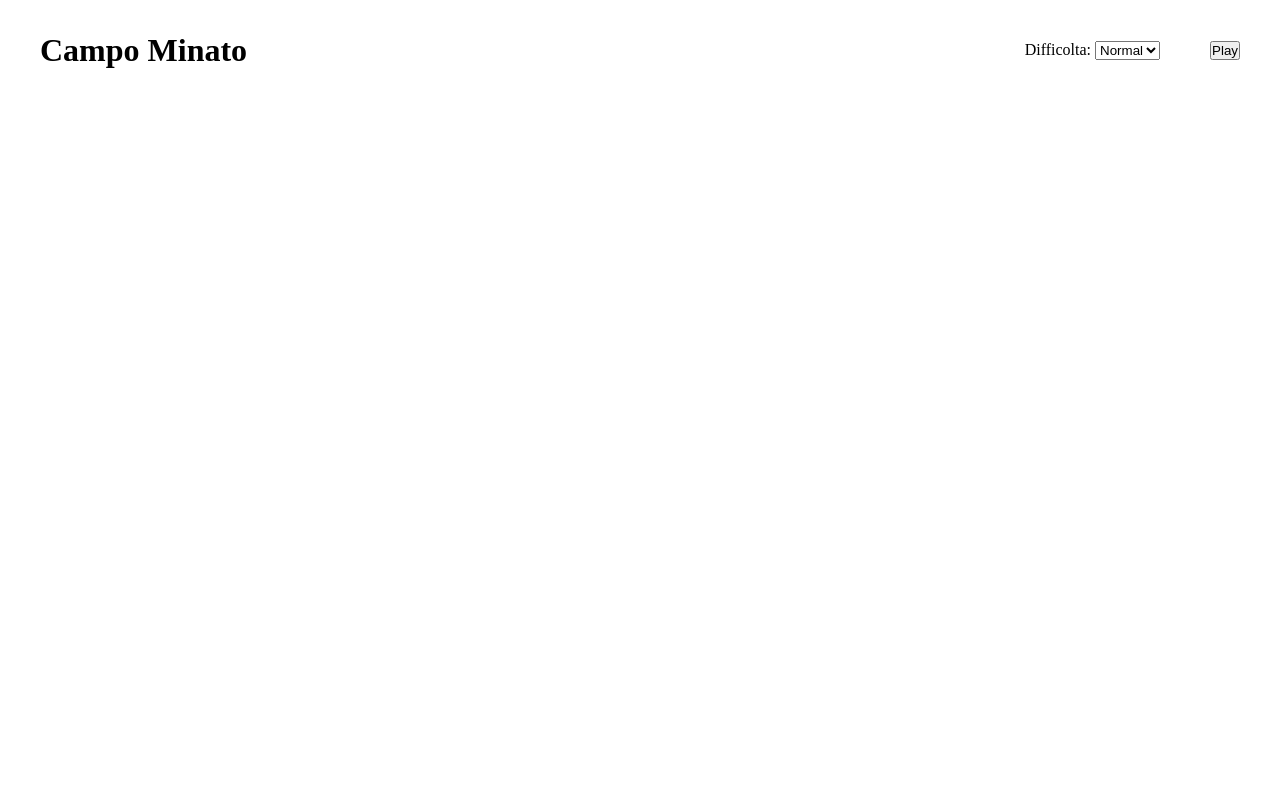
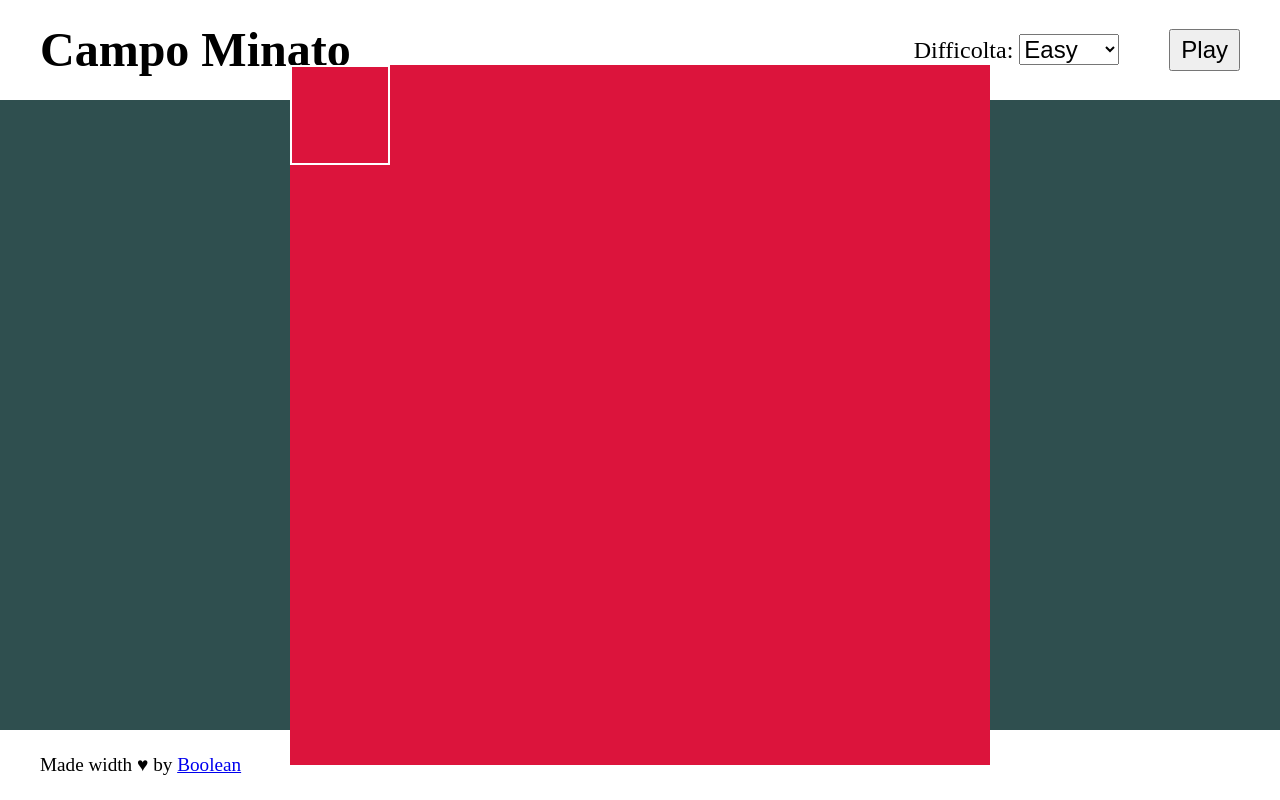
Before and after one commit to DaniAm94/js-campominato-grid, a plain HTML site: page index.html in a window 1280 px wide. Drawn offline with Linux system fonts and the light colour scheme.

Commit message:
created and styled html elements

```diff
--- a/css/style.css
+++ b/css/style.css
@@ -3,6 +3,18 @@
     padding: 0;
     box-sizing: border-box;
 }
+
+body {
+    background-color: darkslategray;
+}
+
+.container {
+    margin: 0 auto;
+    max-width: 1080px;
+}
+
+
+/* HEADER */
 
 header {
     display: flex;
@@ -12,6 +24,7 @@ header {
     height: 100px;
     line-height: 100px;
     padding: 0 40px;
+    font-size: 1.5rem;
 }
 
 form {
@@ -19,3 +32,58 @@ form {
     align-items: center;
     column-gap: 50px;
 }
+
+select,
+button {
+    font-size: 1.5rem;
+}
+
+#play {
+    padding: 5px 10px;
+}
+
+/* MAIN */
+
+main {
+    height: calc(100vh - 170px);
+    display: flex;
+    align-items: center;
+}
+
+.grid {
+    margin: 0 auto;
+    width: 700px;
+    height: 700px;
+    background-color: crimson;
+    display: flex;
+    flex-wrap: wrap;
+}
+
+.cell {
+    border: 2px solid white;
+}
+
+.cell-sm {
+    height: calc(100% / 10);
+    width: calc(100% / 10);
+}
+
+.cell-m {
+    height: calc(100% / 9);
+    width: calc(100% / 9);
+}
+
+.cell-l {
+    height: calc(100% / 7);
+    width: calc(100% / 7);
+}
+
+/* Footer */
+
+footer {
+    height: 70px;
+    background-color: white;
+    padding: 0 40px;
+    line-height: 70px;
+    font-size: 1.2rem;
+}
--- a/index.html
+++ b/index.html
@@ -19,14 +19,26 @@
 
                 <label for="challenge">Difficolta:</label>
                 <select name="challenge" id="challenge">
-                    <option value="easy">Easy</option>
-                    <option value="normal" selected>Normal</option>
+                    <option value="easy" selected>Easy</option>
+                    <option value="normal">Normal</option>
                     <option value="hard">Hard</option>
                 </select>
             </div>
-            <button>Play</button>
+            <button id="play">Play</button>
         </form>
     </header>
+    <main>
+
+        <div class="container">
+            <div class="grid">
+                <div class="cell cell-l"></div>
+            </div>
+        </div>
+    </main>
+
+    <footer>
+        <span>Made width ♥ by <a href="#">Boolean</a></span>
+    </footer>
 </body>
 
 </html>
```
